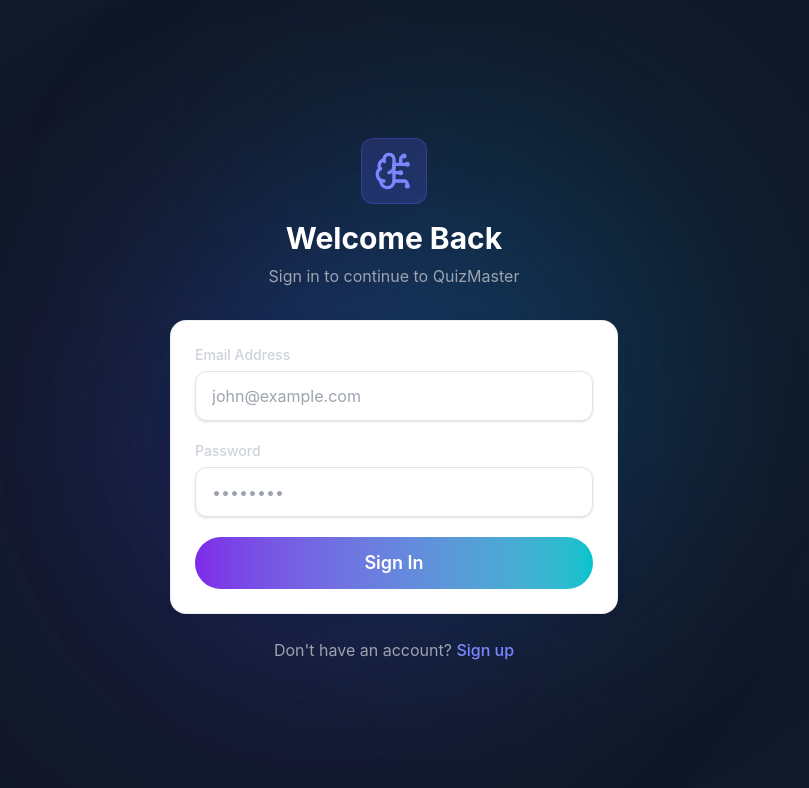
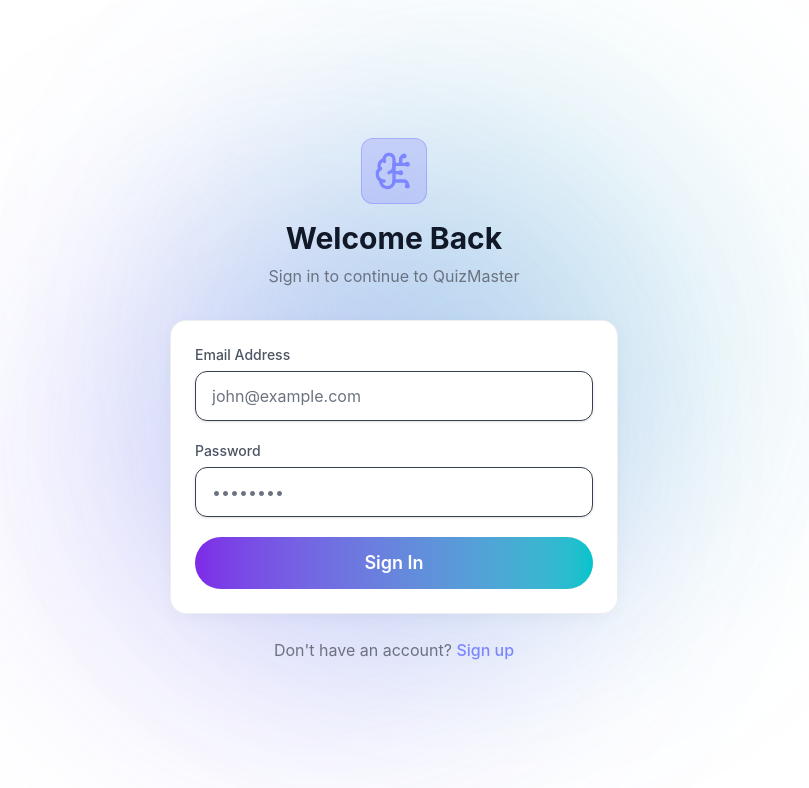
Before and after one commit to Aadvick1410/quiz-platform, a React (Vite) app in the folder client/: page /login in a window 1280 px wide. Shown: the top 788 px of the page, without its empty margins (246-1055 px from the left). Built offline with nearby package versions, Linux system fonts and the light colour scheme; no server answers.

Commit message:
Fix text visibility and green/red contrast in light mode

```diff
--- a/client/src/index.css
+++ b/client/src/index.css
@@ -7,17 +7,17 @@
   --color-brand-600: #7d2ae8; /* Canva purple */
   --color-brand-900: #3b0086;
 
-  /* Soft, airy light theme base */
-  --color-slate-50: #ffffff; /* Main background */
-  --color-slate-100: #f4f5f7; /* Soft gray for sidebars/panels */
-  --color-slate-200: #e1e3e8; /* Borders */
-  --color-slate-300: #ced2d9;
-  --color-slate-400: #9da3af;
-  --color-slate-500: #6b7280;
-  --color-slate-600: #4b5563;
-  --color-slate-700: #374151; /* Normal text */
-  --color-slate-800: #1f2937; /* Headings */
-  --color-slate-900: #111827; /* Darkest */
+  /* INVERT SLATE SCALE FOR PERFECT LIGHT MODE */
+  --color-slate-50: #111827; /* Darkest */
+  --color-slate-100: #1f2937; /* Headings */
+  --color-slate-200: #374151; /* Normal text */
+  --color-slate-300: #4b5563; /* Muted text */
+  --color-slate-400: #6b7280; /* Muted text */
+  --color-slate-500: #9da3af; /* Disabled text */
+  --color-slate-600: #ced2d9; /* Darker borders */
+  --color-slate-700: #e1e3e8; /* Normal borders */
+  --color-slate-800: #f4f5f7; /* Off-white for panels */
+  --color-slate-900: #ffffff; /* Main background */
 
   /* Friendly, modern sans-serif */
   --font-sans: 'Inter', 'Segoe UI', Roboto, sans-serif;
@@ -27,7 +27,7 @@
 @layer base {
   body {
     /* Canva has a very slight off-white background to make white cards pop */
-    @apply bg-slate-100 text-slate-700 antialiased;
+    @apply bg-slate-800 text-slate-200 antialiased;
     font-family: var(--font-sans);
   }
 
@@ -49,13 +49,21 @@
 
 /* Custom utilities */
 @layer utilities {
+  /* Fix hardcoded text-white in original components */
+  .text-white {
+    color: var(--color-slate-50) !important;
+  }
+  .canva-gradient-bg, .canva-gradient-bg .text-white, .bg-red-500, .bg-red-500 .text-white {
+    color: #ffffff !important;
+  }
+
   .glass {
     /* Pure white cards with soft, airy shadows */
-    @apply bg-white border border-slate-200/60 shadow-[0_4px_20px_-4px_rgba(0,0,0,0.05)];
+    @apply bg-slate-900 border border-slate-700/60 shadow-[0_4px_20px_-4px_rgba(0,0,0,0.05)];
   }
   .glass-card {
     /* Extremely smooth, rounded cards */
-    @apply bg-white border border-slate-200/60 shadow-[0_4px_20px_-4px_rgba(0,0,0,0.05)] rounded-2xl overflow-hidden transition-all duration-300;
+    @apply bg-slate-900 border border-slate-700/60 shadow-[0_4px_20px_-4px_rgba(0,0,0,0.05)] rounded-2xl overflow-hidden transition-all duration-300;
   }
   .glass-card:hover {
     /* Smooth lift, Canva style */
--- a/client/src/pages/student/QuizResult.jsx
+++ b/client/src/pages/student/QuizResult.jsx
@@ -34,8 +34,8 @@ export const QuizResult = () => {
     <div className="max-w-4xl mx-auto space-y-8 animate-fade-in pb-12">
       <div className="text-center space-y-4 mb-12">
         <div className={`inline-flex p-4 rounded-full mb-4 ${
-          isPassed ? 'bg-green-500/20 text-green-400 border border-green-500/30 shadow-[0_0_30px_rgba(34,197,94,0.3)]'
-                   : 'bg-red-500/20 text-red-400 border border-red-500/30 shadow-[0_0_30px_rgba(239,68,68,0.3)]'
+          isPassed ? 'bg-green-100 text-green-600 border border-green-300 shadow-[0_0_30px_rgba(34,197,94,0.2)]'
+                   : 'bg-red-100 text-red-600 border border-red-300 shadow-[0_0_30px_rgba(239,68,68,0.2)]'
         }`}>
           {isPassed ? <Award className="w-16 h-16" /> : <XCircle className="w-16 h-16" />}
         </div>
@@ -43,7 +43,7 @@ export const QuizResult = () => {
           {isPassed ? 'Congratulations!' : 'Keep Practicing!'}
         </h1>
         <p className="text-xl text-slate-300">
-          You scored <span className={`font-bold ${isPassed ? 'text-green-400' : 'text-red-400'}`}>
+          You scored <span className={`font-bold ${isPassed ? 'text-green-600' : 'text-red-600'}`}>
             {attempt.percentage.toFixed(1)}%
           </span> on {quiz.title}
         </p>
@@ -62,13 +62,13 @@ export const QuizResult = () => {
         <Card>
           <CardBody className="p-6 text-center">
             <p className="text-sm text-slate-400 font-medium mb-1">Correct</p>
-            <p className="text-2xl font-bold text-green-400">{attempt.correctAnswers}</p>
+            <p className="text-2xl font-bold text-green-600">{attempt.correctAnswers}</p>
           </CardBody>
         </Card>
         <Card>
           <CardBody className="p-6 text-center">
             <p className="text-sm text-slate-400 font-medium mb-1">Incorrect</p>
-            <p className="text-2xl font-bold text-red-400">{attempt.incorrectAnswers}</p>
+            <p className="text-2xl font-bold text-red-600">{attempt.incorrectAnswers}</p>
           </CardBody>
         </Card>
         <Card>
@@ -136,15 +136,15 @@ export const QuizResult = () => {
                       const isUserSelected = userAnswer?.selectedOptionId === option.id;
                       const isOptionCorrect = option.isCorrect;
 
-                      let borderClass = 'border-slate-700 bg-slate-800/30';
-                      let textClass = 'text-slate-300';
+                      let borderClass = 'border-slate-700 bg-slate-800';
+                      let textClass = 'text-slate-200';
 
                       if (isOptionCorrect) {
-                        borderClass = 'border-green-500/50 bg-green-500/10 shadow-[0_0_15px_rgba(34,197,94,0.1)]';
-                        textClass = 'text-green-300 font-medium';
+                        borderClass = 'border-green-400 bg-green-100 shadow-[0_0_15px_rgba(34,197,94,0.1)]';
+                        textClass = 'text-green-800 font-bold';
                       } else if (isUserSelected && !isOptionCorrect) {
-                        borderClass = 'border-red-500/50 bg-red-500/10 shadow-[0_0_15px_rgba(239,68,68,0.1)]';
-                        textClass = 'text-red-300 line-through opacity-70';
+                        borderClass = 'border-red-300 bg-red-50 shadow-[0_0_15px_rgba(239,68,68,0.1)]';
+                        textClass = 'text-red-700 line-through opacity-80';
                       }
 
                       return (
```
